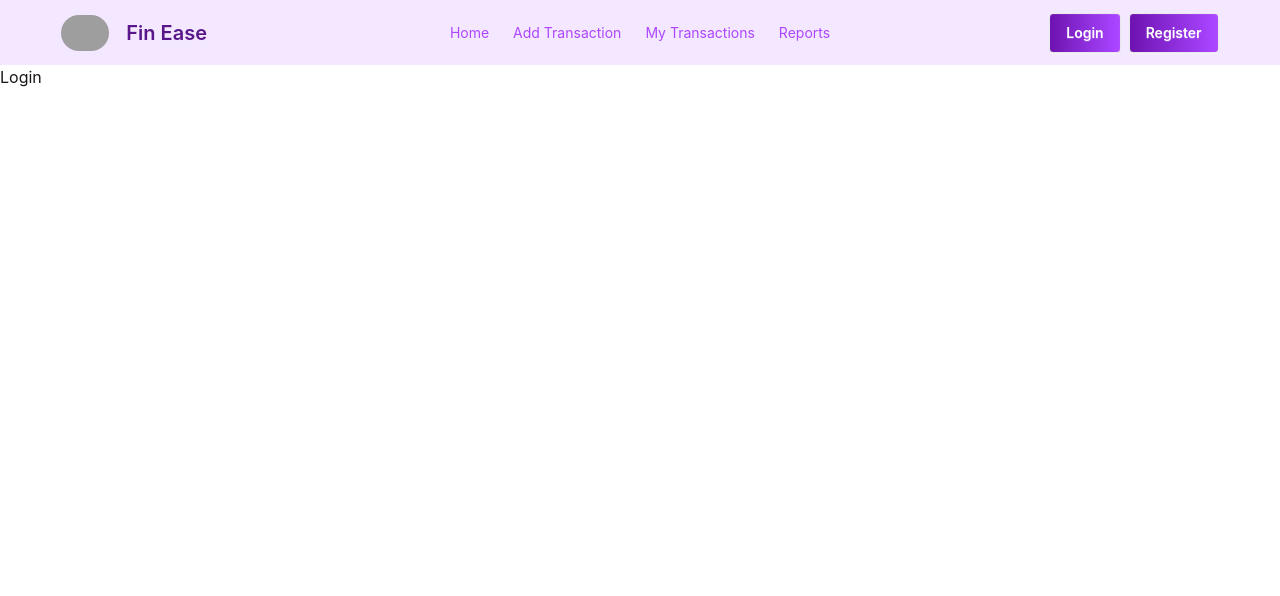
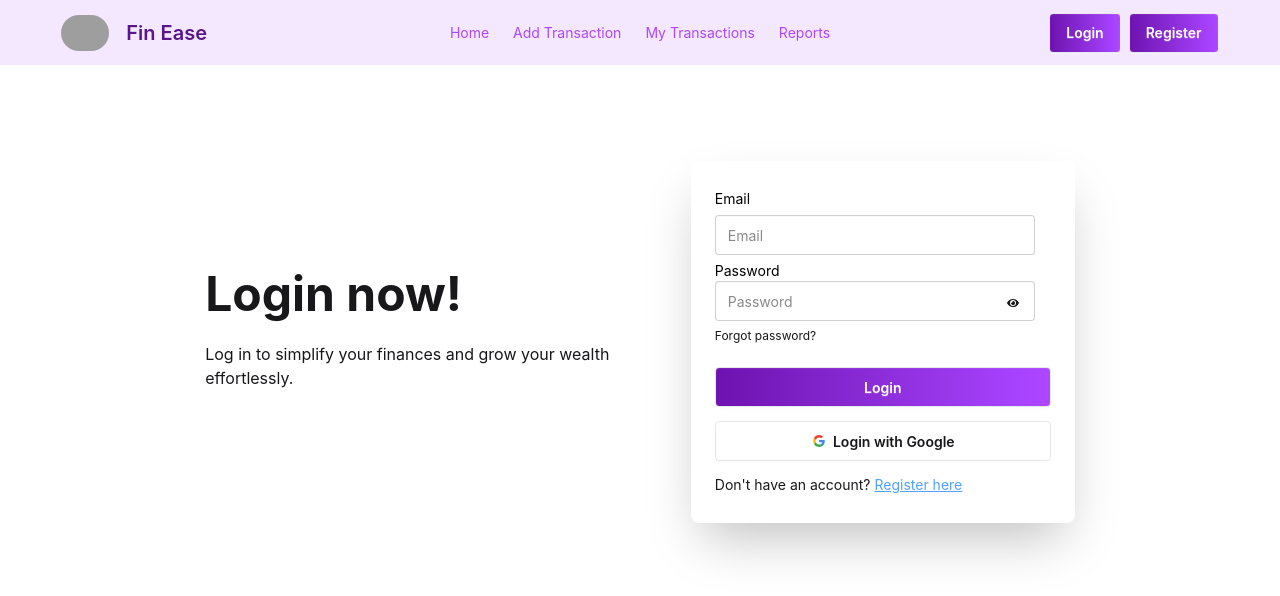
Before and after one commit to lijanahmmed/Fin-Ease-Client, a React (Vite) app: page /auth/login in a window 1280 px wide. Shown: the top 596 px of the page. Built offline with nearby package versions, Linux system fonts and the light colour scheme; no server answers; grey boxes are pictures that could not be loaded.

Commit message:
added login page and login user successfully

```diff
--- a/src/Pages/Login.jsx
+++ b/src/Pages/Login.jsx
@@ -1,11 +1,154 @@
-import React from 'react';
+import React, { use, useState } from "react";
+import { AuthContext } from "../Context/AuthContext";
+import { toast } from "react-toastify";
+import { Link, useLocation, useNavigate } from "react-router";
+import { FaEye, FaEyeSlash } from "react-icons/fa";
 
 const Login = () => {
-    return (
-        <div>
-            Login
+  const {
+    setUser,
+    logInWithEmailAndPasswordFunc,
+    logInWithGoogleFunc,
+  } = use(AuthContext);
+  const location = useLocation();
+  const navigate = useNavigate();
+  const [show, setShow] = useState(false);
+
+  const handleLogIn = (e) => {
+    e.preventDefault();
+
+    const email = e.target.email.value;
+    const password = e.target.password.value;
+
+    logInWithEmailAndPasswordFunc(email, password)
+      .then((result) => {
+        const user = result.user;
+
+        // if (!user?.emailVerified) {
+        //   toast.warn("Your email is not verified!!");
+        //   return;
+        // }
+
+        setUser(user);
+        navigate(`${location.state ? location.state : "/"}`);
+      })
+      .catch((error) => {
+        const errorMessage = error.message;
+        toast.error(errorMessage);
+      });
+
+    e.target.reset();
+  };
+
+  const handleGoogleLogIn = () => {
+    logInWithGoogleFunc()
+      .then((result) => {
+        setUser(result.user);
+        navigate("/");
+      })
+      .catch((error) => {
+        toast.error(error.message);
+      });
+  };
+
+  return (
+    <div className="hero mt-20">
+      <div className="hero-content flex-col lg:flex-row">
+        <div className="text-center lg:text-left">
+          <h1 className="text-5xl font-bold">Login now!</h1>
+          <p className="py-6">
+            Log in to simplify your finances and grow your wealth effortlessly.
+          </p>
         </div>
-    );
+        <div className="card bg-base-100 w-full max-w-sm shrink-0 shadow-2xl">
+          <div className="card-body">
+            <form onSubmit={handleLogIn}>
+              <fieldset className="fieldset">
+                <label className="label text-black text-sm">Email</label>
+                <input
+                  name="email"
+                  type="email"
+                  className="input"
+                  placeholder="Email"
+                  required
+                />
+                <div className="relative">
+                  <label className="label text-black text-sm">Password</label>
+                  <input
+                    name="password"
+                    type={show ? "text" : "password"}
+                    className="input"
+                    placeholder="Password"
+                    required
+                  />
+                  <span
+                    onClick={() => setShow(!show)}
+                    className="absolute mt-4 -ml-7 cursor-pointer z-50"
+                  >
+                    {show ? <FaEyeSlash /> : <FaEye />}
+                  </span>
+                </div>
+                <div>
+                  <button
+                    type="button"
+                    className="link link-hover"
+                  >
+                    Forgot password?
+                  </button>
+                </div>
+                <button
+                  type="submit"
+                  className="btn bg-gradient-to-r from-purple-800 to-purple-500 text-white mt-4"
+                >
+                  Login
+                </button>
+                <button
+                  type="button"
+                  onClick={handleGoogleLogIn}
+                  className="btn bg-white border-[#e5e5e5] my-2"
+                >
+                  <svg
+                    aria-label="Google logo"
+                    width="16"
+                    height="16"
+                    xmlns="http://www.w3.org/2000/svg"
+                    viewBox="0 0 512 512"
+                  >
+                    <g>
+                      <path d="m0 0H512V512H0" fill="#fff"></path>
+                      <path
+                        fill="#34a853"
+                        d="M153 292c30 82 118 95 171 60h62v48A192 192 0 0190 341"
+                      ></path>
+                      <path
+                        fill="#4285f4"
+                        d="m386 400a140 175 0 0053-179H260v74h102q-7 37-38 57"
+                      ></path>
+                      <path
+                        fill="#fbbc02"
+                        d="m90 341a208 200 0 010-171l63 49q-12 37 0 73"
+                      ></path>
+                      <path
+                        fill="#ea4335"
+                        d="m153 219c22-69 116-109 179-50l55-54c-78-75-230-72-297 55"
+                      ></path>
+                    </g>
+                  </svg>
+                  Login with Google
+                </button>
+                <p className="text-sm">
+                  Don't have an account?{" "}
+                  <Link to="/auth/register" className="text-blue-400 underline">
+                    Register here
+                  </Link>
+                </p>
+              </fieldset>
+            </form>
+          </div>
+        </div>
+      </div>
+    </div>
+  );
 };
 
 export default Login;
--- a/src/Pages/Register.jsx
+++ b/src/Pages/Register.jsx
@@ -75,7 +75,8 @@ const Register = () => {
         <div className="text-center lg:text-left">
           <h1 className="text-5xl font-bold">Register Here!</h1>
           <p className="py-6">
-            Create your account today to manage your finances smarter, track spending effortlessly, and achieve your financial goals faster.
+            Create your account today to manage your finances smarter, track
+            spending effortlessly, and achieve your financial goals faster.
           </p>
         </div>
         <div className="card bg-base-100 w-full max-w-sm shrink-0 shadow-2xl">
@@ -131,7 +132,7 @@ const Register = () => {
                 <button
                   type="button"
                   onClick={handleGoogleLogIn}
-                  className="btn bg-white text-black border-[#e5e5e5] my-2"
+                  className="btn bg-white border-[#e5e5e5] my-2"
                 >
                   <svg
                     aria-label="Google logo"
@@ -164,7 +165,7 @@ const Register = () => {
                 </button>
                 <p className="text-sm">
                   Already have an account? Please{" "}
-                  <Link to="/login" className="text-blue-400 underline">
+                  <Link to="/auth/login" className="text-blue-400 underline">
                     Login now
                   </Link>
                 </p>
```
